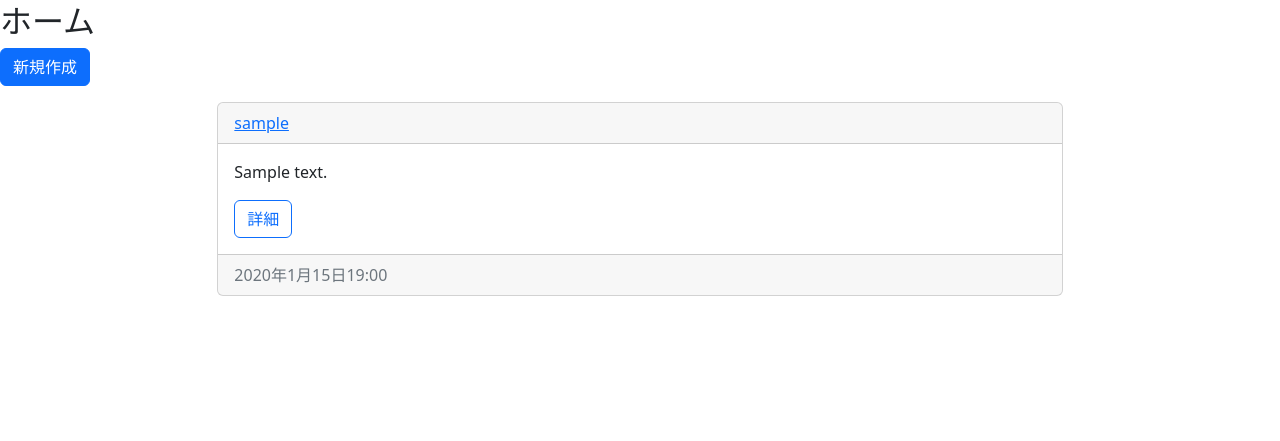
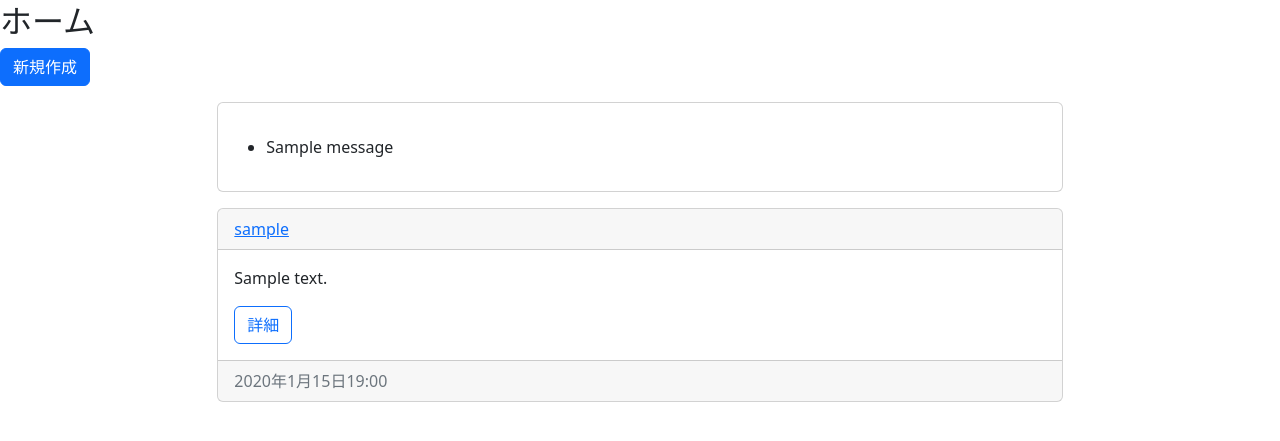
Before and after one commit to shinonome-inc/backend-final-assignment-hanaka, a Django app: page /tweets/home/ in a window 1280 px wide. Shown: the part 76-517 px from the top of the page. Run offline with Django 4.2, Linux system fonts and the light colour scheme; a user stored in the database is signed in; tables that the repository leaves empty hold one stand-in row (values such as "Sample post"); one stand-in notice (Sample message) is shown.

Commit message:
メッセージに関する修正

```diff
--- a/accounts/views.py
+++ b/accounts/views.py
@@ -94,11 +94,11 @@ class FollowView(LoginRequiredMixin, View):
             messages.warning(request, "無効な操作です。")
             return render(request, "tweets/home.html")
         elif FriendShip.objects.filter(follower=follower, following=following).exists():
-            messages.warning(request, f"あなたはすでに{ following.username }をフォローしています。")
+            messages.warning(request, f"あなたはすでに { following.username } をフォローしています。")
             return render(request, "tweets/home.html")  # これがないと302が出てしまう...。
         else:
             FriendShip.objects.create(follower=follower, following=following)
-            messages.info(request, f"{ following.username }をフォローしました。")
+            messages.info(request, f"{ following.username } をフォローしました。")
             return redirect("tweets:home")
 
 
@@ -113,7 +113,7 @@ class UnFollowView(LoginRequiredMixin, View):
 
         if FriendShip.objects.filter(following=following, follower=follower).exists():
             FriendShip.objects.filter(following=following, follower=follower).delete()
-            messages.info(request, f"{following.username}のフォローを解除しました。")
+            messages.info(request, f"{following.username} のフォローを解除しました。")
             return redirect("tweets:home")
         else:
             messages.warning(request, "無効な操作です。")
--- a/templates/tweets/home.html
+++ b/templates/tweets/home.html
@@ -8,6 +8,27 @@
 
     <p class="nav-link"><a href="{% url 'tweets:create' %}"><button type="button"
                 class="btn btn-primary">新規作成</button></a></p>
+
+
+    <div class="mb-3">
+        <div class="row  justify-content-center">
+            {% if messages %}
+            <div class="col-8">
+                <div class="card">
+                    <div class="card-body">
+                        <p class="card-text">
+                        <ul class="messages">
+                            {% for message in messages %}
+                            <li{% if message.tags %} class="{{ message.tags }}" {% endif %}>{{ message }}</li>
+                                {% endfor %}
+                        </ul>
+                        </p>
+                    </div>
+                </div>
+            </div>
+            {% endif %}
+        </div>
+    </div>
 
     <div class="row  justify-content-center">
         {% for tweet in tweet_list %}
```
Also changed, not shown: templates/accounts/profile.html (+12 -13 lines).
